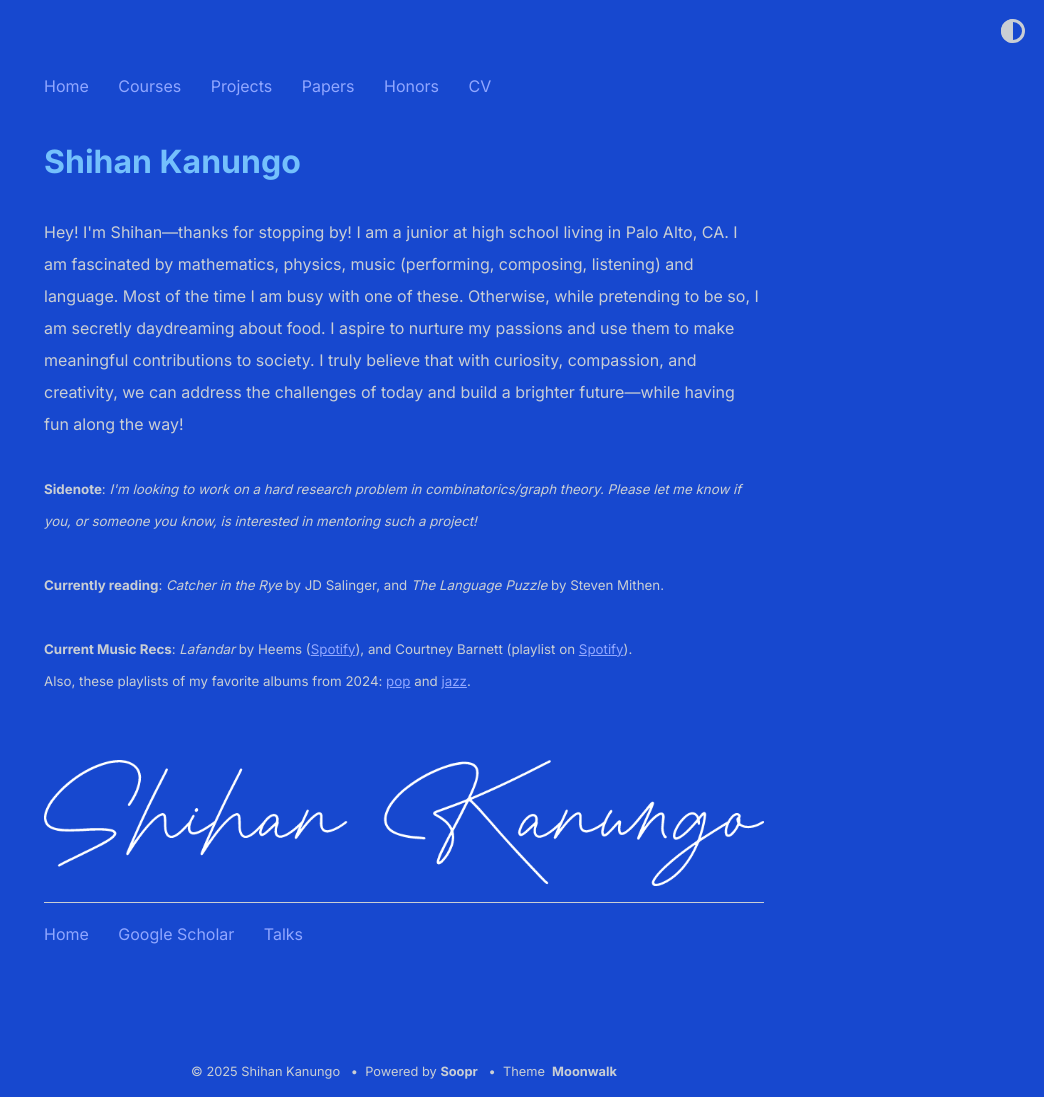
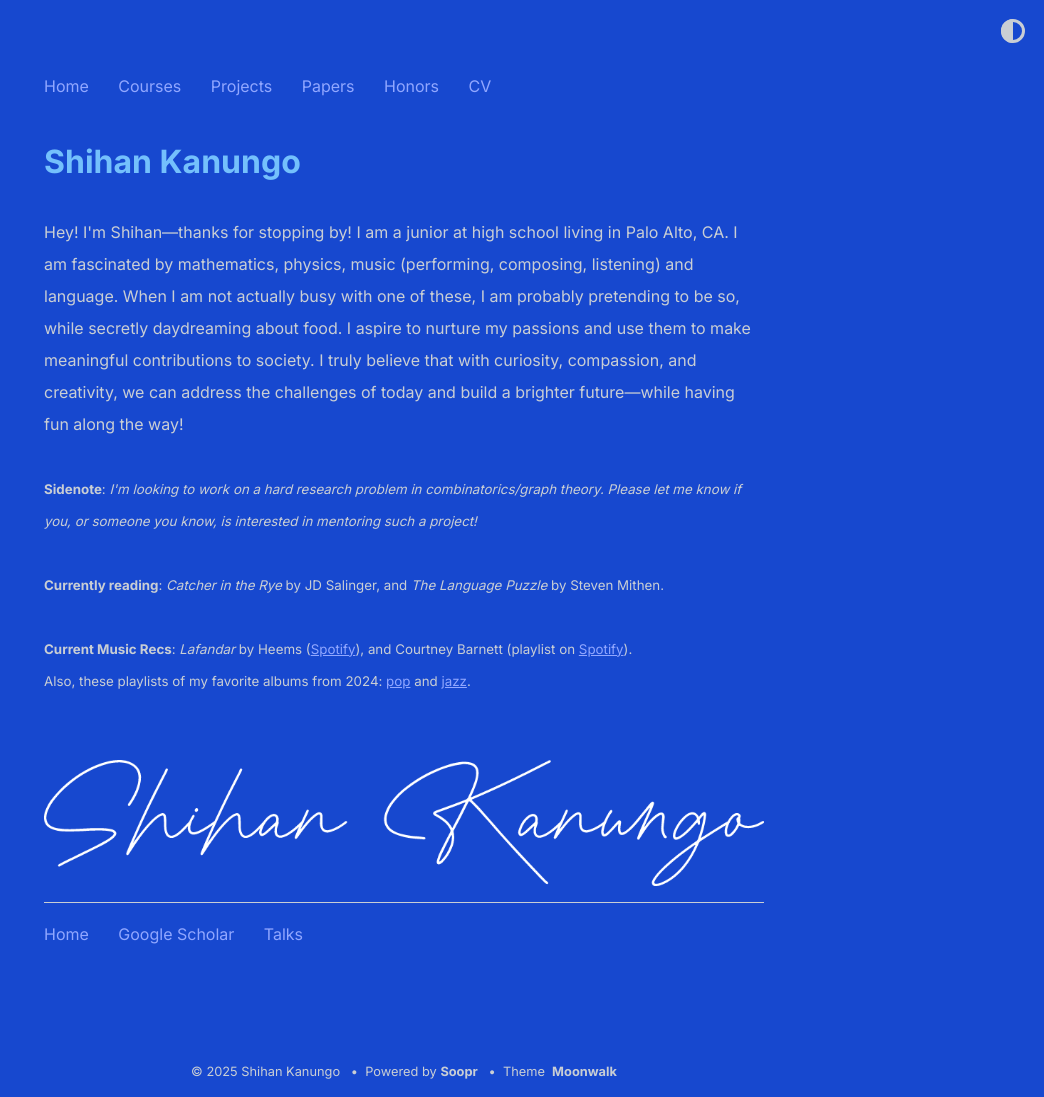
Before and after one commit to shihankanungo/shihankanungo.github.io, a Jekyll site: the page built from index.md, in a window 1280 px wide. Shown: the whole page, without its empty margins (236-1280 px from the left). Built offline with Jekyll 4.4.1, drawn with Linux system fonts in a browser that asks for light colours.

Commit message:
Update _config.yml

```diff
--- a/_config.yml
+++ b/_config.yml
@@ -2,7 +2,7 @@
 author: Shihan Kanungo
 url: https://www.shihankanungo.github.io/shihanmoonwalk/ # root address of the site
 description: > # description of the site (multiple lines allowed)
-  Hey! I'm Shihan&mdash;thanks for stopping by! I am a junior at high school living in Palo Alto, CA. I am fascinated by mathematics, physics, music (performing, composing, listening) and language. Most of the time I am busy with one of these. Otherwise, while pretending to be so, I am secretly daydreaming about food. I aspire to nurture my passions and use them to make meaningful contributions to society. I truly believe that with curiosity, compassion, and creativity, we can address the challenges of today and build a brighter future&mdash;while having fun along the way!
+  Hey! I'm Shihan&mdash;thanks for stopping by! I am a junior at high school living in Palo Alto, CA. I am fascinated by mathematics, physics, music (performing, composing, listening) and language. When I am not actually busy with one of these, I am probably pretending to be so, while secretly daydreaming about food. I aspire to nurture my passions and use them to make meaningful contributions to society. I truly believe that with curiosity, compassion, and creativity, we can address the challenges of today and build a brighter future&mdash;while having fun along the way!
           <br /><br />
 
           <small><b>Sidenote</b>: <i>I'm looking to work on a hard research problem in combinatorics/graph theory. Please let me know if you, or someone you know, is interested in mentoring such a project! </i></small>
```
